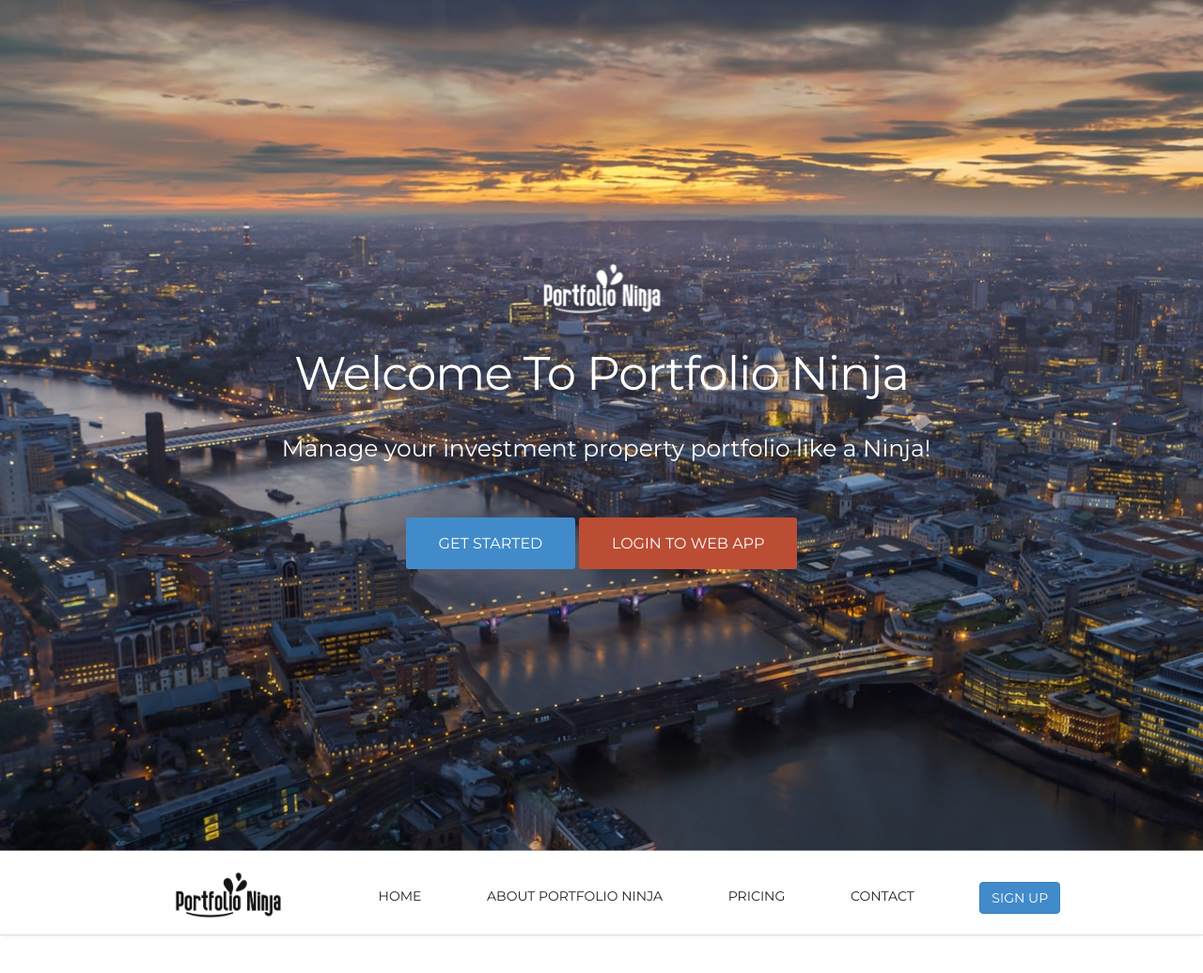
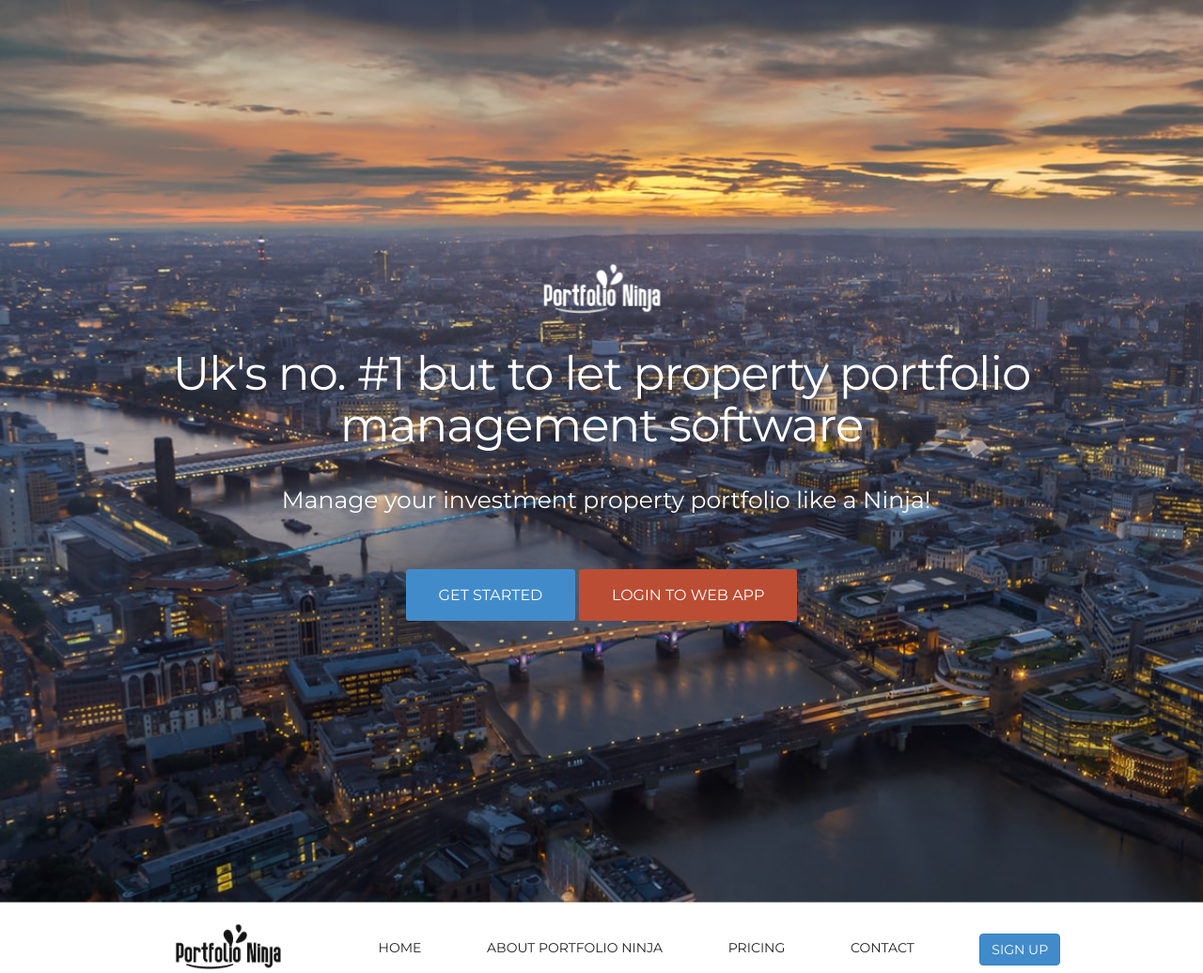
Before and after one commit to ruvcaltd/pninja, a plain HTML site: page index.html in a window 1280 px wide. Shown: the top 1036 px of the page at 94% size. Drawn offline with nearby package versions, Linux system fonts and the light colour scheme.

Commit message:
Update index.html

```diff
--- a/index.html
+++ b/index.html
@@ -3,9 +3,10 @@
 
 <head>
 	<meta charset="utf-8">
+	<meta name="description" content="100% cloud based buy to let property portfolio management software custom made for UK landlords. Manage your entire portfolio on pc, phone or tablet from anywhere. Simple and informative user interface - a must have tool for property investors."/>
 	<meta name="viewport" content="width=device-width, maximum-scale=1">
 
-	<title>Portfolio Ninja</title>
+	<title>Portfolio Ninja - UK's no. #1 buy to let property portfolio management software</title>
 	<link rel="icon" href="favicon.png" type="image/png">
 	<link rel="shortcut icon" href="favicon.ico" type="img/x-icon">
 
@@ -39,7 +40,7 @@
 			<figure class="logo animated fadeInDown delay-07s">
 				<a href="#"><img src="img/logo.png" alt=""></a>
 			</figure>
-			<h1 class="animated fadeInDown delay-07s">Welcome To Portfolio Ninja</h1>
+			<h1 class="animated fadeInDown delay-07s">Uk's no. #1 but to let property portfolio management software</h1>
 			<ul class="we-create animated fadeInUp delay-1s">
 				<li>Manage your investment property portfolio like a Ninja!</li>
 			</ul>
```
